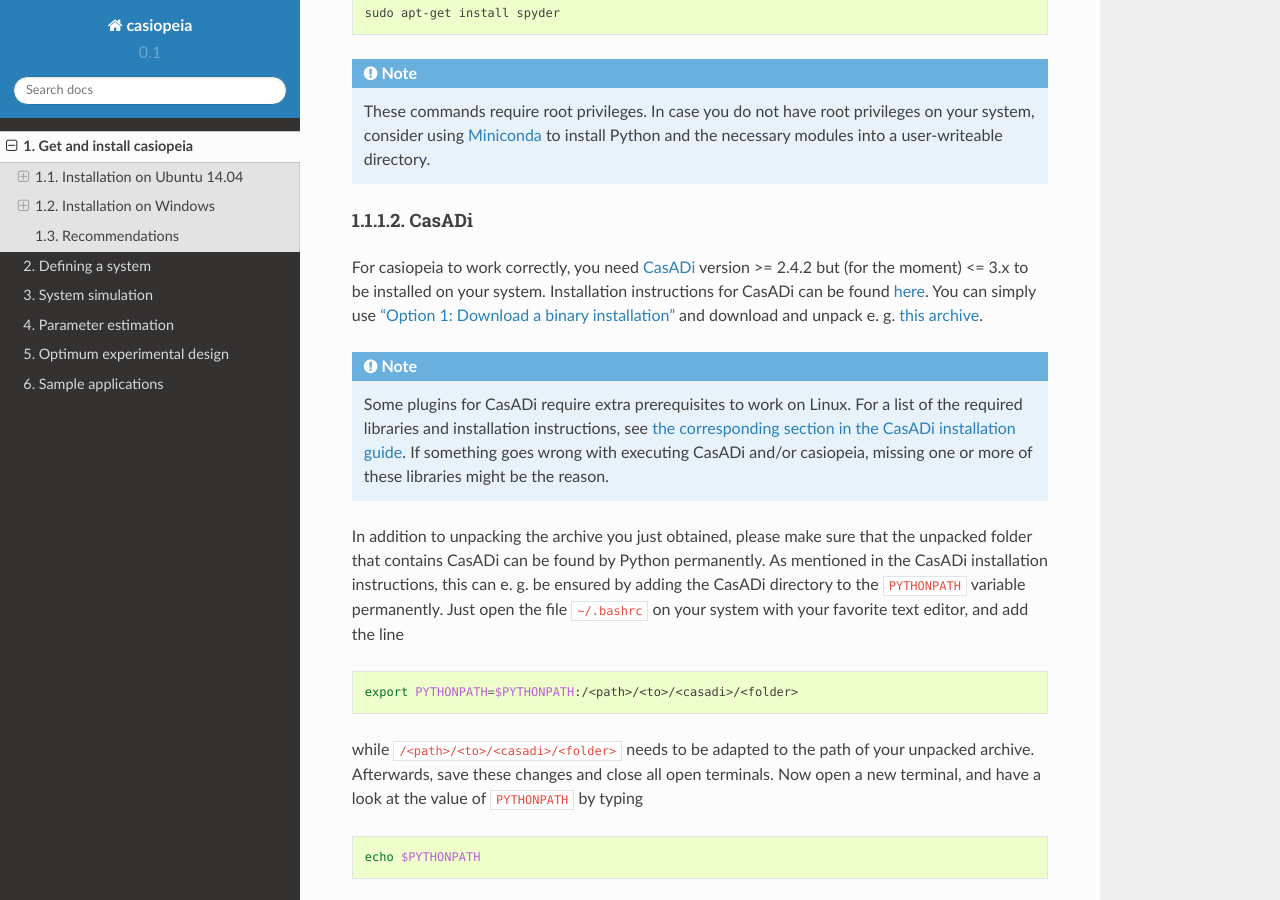
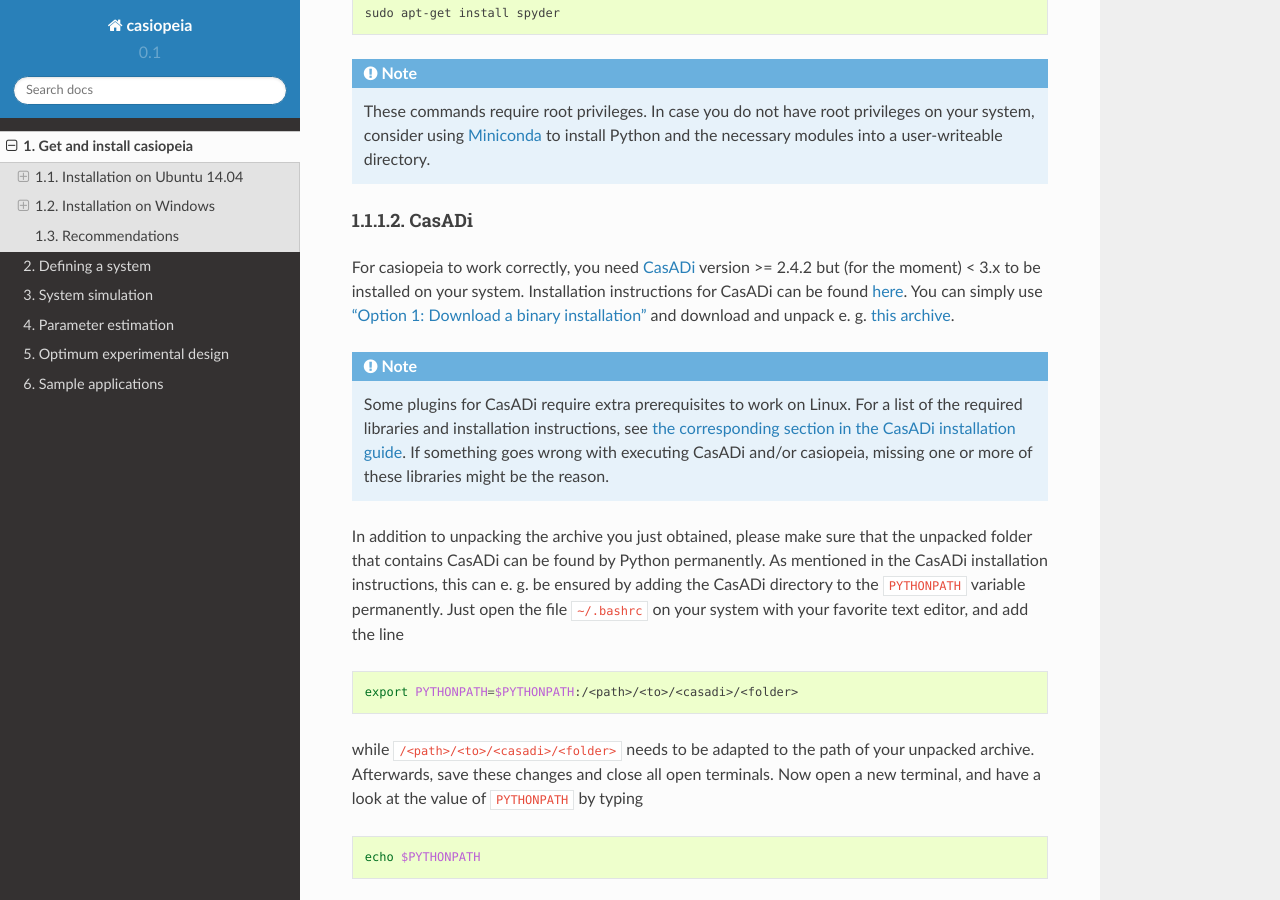
Before and after one commit to adbuerger/casiopeia, a Sphinx documentation site: the page built from doc/install.rst, in a window 1280 px wide and 900 px high, scrolled down 856 px. Built offline with Sphinx 7.4.7 and the Read the Docs theme 2.0.0, drawn with Linux system fonts in a browser that asks for light colours; some of the changed text lies outside the part shown.

```diff
--- a/README.rst
+++ b/README.rst
@@ -19,7 +19,7 @@ Casadi Interface for Optimum experimental design and Parameter Estimation and Id
 
 casiopeia holds a user-friendly environment for optimum experimental design and parameter estimation and identification applications. It does so by providing Python classes that can be initialized with the problem specifications, while the computations can then easily be performed using the available class functions.
 
-**Please note:** casiopeia makes use of the optimization framework `CasADi <http://casadi.org>`_. For casiopeia to work, you need CasADi version >= 2.4.2 but (for the moment) <= 3.x to be installed on your system, otherwise the installation of casiopeia will abort.
+**Please note:** casiopeia makes use of the optimization framework `CasADi <http://casadi.org>`_. For casiopeia to work, you need CasADi version >= 2.4.2 but (for the moment) < 3.x to be installed on your system, otherwise the installation of casiopeia will abort.
 
 casiopeia is still in it's testing state, and does not yet contain all the features it will provide in future versions. Therefore, you should check for updates on a regular basis.
 
--- a/doc/install.rst
+++ b/doc/install.rst
@@ -58,7 +58,7 @@ Also, you might want to install the `Spyder IDE <https://pythonhosted.org/spyder
 CasADi
 ^^^^^^
 
-For casiopeia to work correctly, you need `CasADi <http://casadi.org>`_  version >= 2.4.2 but (for the moment) <= 3.x to be installed on your system. Installation instructions for CasADi can be found  `here <https://github.com/casadi/casadi/wiki/InstallationInstructions>`_. You can simply use `"Option 1: Download a binary installation" <https://github.com/casadi/casadi/wiki/InstallationInstructions#option-1-download-a-binary-installation-recommended>`_ and download and unpack e. g. `this archive <http://sourceforge.net/projects/casadi/files/CasADi/2.4.2/linux/casadi-py27-np1.9.1-v2.4.2.tar.gz/download>`_.
+For casiopeia to work correctly, you need `CasADi <http://casadi.org>`_  version >= 2.4.2 but (for the moment) < 3.x to be installed on your system. Installation instructions for CasADi can be found  `here <https://github.com/casadi/casadi/wiki/InstallationInstructions>`_. You can simply use `"Option 1: Download a binary installation" <https://github.com/casadi/casadi/wiki/InstallationInstructions#option-1-download-a-binary-installation-recommended>`_ and download and unpack e. g. `this archive <http://sourceforge.net/projects/casadi/files/CasADi/2.4.2/linux/casadi-py27-np1.9.1-v2.4.2.tar.gz/download>`_.
 
 .. note:: Some plugins for CasADi require extra prerequisites to work on Linux. For a list of the required libraries and installation instructions, see `the corresponding section in the CasADi installation guide <https://github.com/casadi/casadi/wiki/linuxplugins>`_. If something goes wrong with executing CasADi and/or casiopeia, missing one or more of these libraries might be the reason.
 
```
Also changed, not shown: other parts of doc/install.rst (+1 -1 lines).
